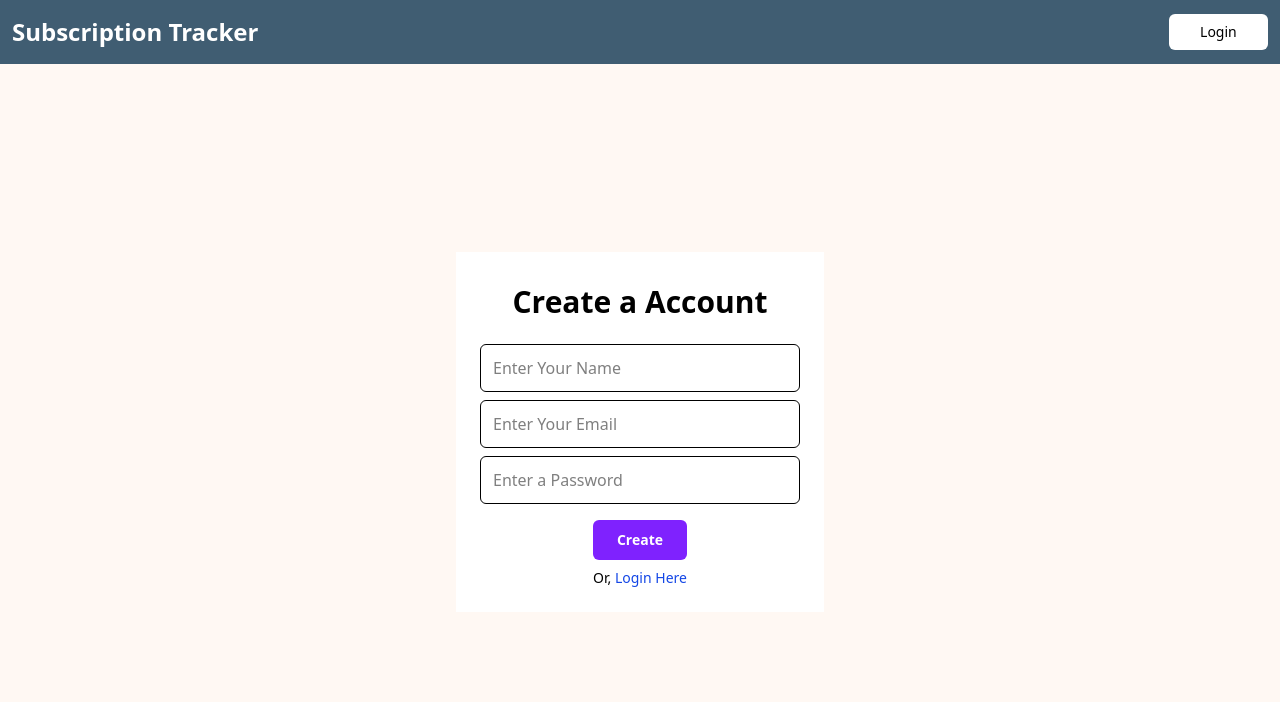
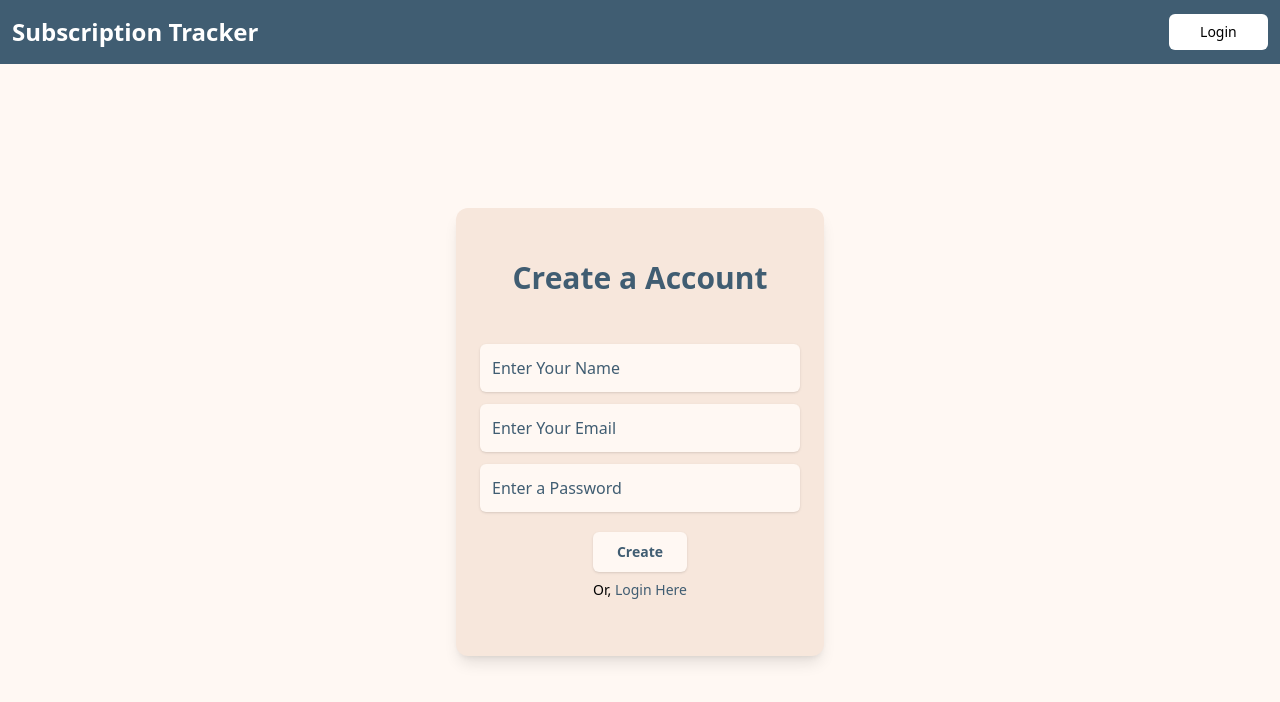
Before and after one commit to sajidzamanme/Subscription-Tracker, a React (Vite) app in the folder frontend/: page /signup in a window 1280 px wide. Shown: the top 702 px of the page. Built offline with nearby package versions, Linux system fonts and the light colour scheme.

Commit message:
Update color schemes and implement dashViewHome

```diff
--- a/frontend/src/components/CustomBtn.jsx
+++ b/frontend/src/components/CustomBtn.jsx
@@ -8,7 +8,7 @@ const CustomBtn = ({
       onClick={handleClick}
       className={`${
         classList ||
-        "min-w-[6.2rem] bg-white text-black p-2 rounded-md text-sm hover:bg-gray-300"
+        "min-w-[6.2rem] bg-white text-black p-2 rounded-md text-sm font-medium hover:bg-gray-300"
       }`}
     >
       {label}
--- a/frontend/src/components/DashViewHome.jsx
+++ b/frontend/src/components/DashViewHome.jsx
@@ -1,10 +1,16 @@
+import useSubscriptionsStore from "../stores/useSubscriptionsStore";
 import useUserStore from "../stores/useUserStore";
 
 const DashViewHome = () => {
   const { user } = useUserStore();
+  const {subscriptions} = useSubscriptionsStore();
+  console.log(subscriptions);
 
   return (
-    <div className="w-[92%] max-w-xl h-[6rem] flex flex-row items-center justify-between bg-[#758694] rounded-xl p-4 m-4">
+    <section
+      id="dashViewHome"
+      className="w-full max-w-xl h-[6rem] flex flex-row items-center justify-between bg-[#758694] rounded-xl p-4"
+    >
       {/* Add ... if name is too long */}
       <div className="flex flex-col items-start justify-center">
         <h1 className="text-white font-semibold text-2xl">{user.name}</h1>
@@ -16,7 +22,7 @@ const DashViewHome = () => {
           Subscriptions: 10
         </h1>
       </div>
-    </div>
+    </section>
   );
 };
 
--- a/frontend/src/components/Navbar.jsx
+++ b/frontend/src/components/Navbar.jsx
@@ -6,14 +6,16 @@ import { useEffect, useState } from "react";
 const Navbar = () => {
   const { loggedIn, setLoggedIn } = useLoginState();
   const [buttonText, setButtonText] = useState("Signup/Login");
+
   const navigate = useNavigate();
+
   useEffect(() => {
     if (loggedIn) setButtonText("Logout");
     else setButtonText("Login");
   }, [loggedIn]);
 
   return (
-    <div className="bg-[#405D72] h-[4rem] w-full">
+    <nav id="navbar" className="bg-[#405D72] h-[4rem] w-full">
       <div className="h-full container mx-auto flex flex-row justify-between items-center p-3">
         <Link to={"/"} className="text-2xl font-bold text-white">
           Subscription Tracker
@@ -30,7 +32,7 @@ const Navbar = () => {
           }}
         />
       </div>
-    </div>
+    </nav>
   );
 };
 
--- a/frontend/src/components/WelcomeBox.jsx
+++ b/frontend/src/components/WelcomeBox.jsx
@@ -5,8 +5,8 @@ const WelcomeBox = () => {
   const navigate = useNavigate();
 
   return (
-    <>
-      <h1 className="max-w-lg text-5xl text-center font-semibold mt-32">
+    <section id="welcomeBox" className="h-full w-full flex flex-col justify-start items-center gap-6 mt-32">
+      <h1 className="max-w-lg text-5xl text-center font-semibold">
         Track All Your Subscriptions Easily With Us
       </h1>
       <CustomBtn
@@ -16,7 +16,7 @@ const WelcomeBox = () => {
         }
         handleClick={() => navigate("/signup")}
       />
-    </>
+    </section>
   );
 };
 
--- a/frontend/src/layouts/MainLayout.jsx
+++ b/frontend/src/layouts/MainLayout.jsx
@@ -6,9 +6,9 @@ const MainLayout = () => {
     <div className="h-dvh w-full">
       <NavBar />
 
-      <div className="h-[calc(100%-4rem)] w-full">
+      <main className="h-[calc(100%-4rem)] w-full">
         <Outlet />
-      </div>
+      </main>
     </div>
   );
 };
--- a/frontend/src/pages/HomePage.jsx
+++ b/frontend/src/pages/HomePage.jsx
@@ -1,15 +1,15 @@
 import useLoginState from "../stores/useLoginState";
 import WelcomeBox from "../components/WelcomeBox";
-import DashViewHome from "../components/DashViewHome";
+import HomeView from "./HomeView";
 
 const HomePage = () => {
   const { loggedIn } = useLoginState();
 
   return (
-    <div className="h-full flex flex-col items-center gap-6">
+    <section id="homepage" className="h-full flex flex-col items-center gap-6">
       {!loggedIn && <WelcomeBox />}
-      {loggedIn && <DashViewHome />}
-    </div>
+      {loggedIn && <HomeView />}
+    </section>
   );
 };
 
--- /dev/null
+++ b/frontend/src/pages/HomeView.jsx
@@ -0,0 +1,11 @@
+import DashViewHome from "../components/DashViewHome";
+
+const HomeView = () => {
+  return (
+    <div id="homeview" className="h-full w-full flex flex-col justify-start items-center py-4 px-6">
+      <DashViewHome />
+    </div>
+  );
+};
+
+export default HomeView;
--- a/frontend/src/pages/SignUpPage.jsx
+++ b/frontend/src/pages/SignUpPage.jsx
@@ -29,20 +29,21 @@ const SignUpPage = () => {
 
   return (
     <div className="h-full w-full flex flex-col justify-center items-center">
-      <div className="bg-white flex flex-col items-center justify-start">
+      <div className="bg-[#F7E7DC] shadow-lg rounded-xl flex flex-col items-center justify-start">
         <form
+          id="signupForm"
           onSubmit={handleSubmit}
-          className="flex flex-col gap-4 p-6 items-start justify-start"
+          className="flex flex-col gap-5 p-6 items-start justify-start"
         >
-          <h1 className="self-center text-3xl font-semibold py-2">
+          <h1 className="self-center text-[#405D72] text-3xl font-bold py-7">
             Create a Account
           </h1>
 
-          <div className="w-[20rem] flex flex-col gap-2">
+          <div className="w-[20rem] flex flex-col gap-3">
             <input
               type="text"
               value={formData.name}
-              className="border h-[3rem] rounded-md pl-3"
+              className="bg-[#FFF8F3] h-[3rem] rounded-md text-[#405D72] pl-3 shadow-sm placeholder:text-[#405D72]"
               placeholder="Enter Your Name"
               onChange={(e) =>
                 setFormData((prevState) => ({
@@ -54,7 +55,7 @@ const SignUpPage = () => {
             <input
               type="email"
               value={formData.email}
-              className="border h-[3rem] rounded-md pl-3"
+              className="bg-[#FFF8F3] h-[3rem] rounded-md text-[#405D72] pl-3 shadow-sm placeholder:text-[#405D72]"
               placeholder="Enter Your Email"
               onChange={(e) =>
                 setFormData((prevState) => ({
@@ -66,7 +67,7 @@ const SignUpPage = () => {
             <input
               type="password"
               value={formData.password}
-              className="border h-[3rem] rounded-md pl-3"
+              className="bg-[#FFF8F3] h-[3rem] rounded-md text-[#405D72] pl-3 shadow-sm placeholder:text-[#405D72]"
               placeholder="Enter a Password"
               onChange={(e) =>
                 setFormData((prevState) => ({
@@ -77,18 +78,18 @@ const SignUpPage = () => {
             />
           </div>
 
-          <div className="w-full flex flex-col gap-2 justify-center items-center">
+          <div className="w-full flex flex-col gap-2 justify-center items-center pb-8">
             <CustomBtn
               label="Create"
               classList={
-                "bg-violet-600 text-white px-6 py-2.5 font-semibold rounded-md text-sm hover:bg-violet-500"
+                "bg-[#FFF8F3] text-[#405D72] px-6 py-2.5 font-semibold rounded-md text-sm shadow-sm hover:bg-[#fddac3]"
               }
             />
             <h1 className="text-sm">
               Or,{" "}
               <Link
                 to={"/login"}
-                className="text-blue-700 hover:text-blue-900 font-medium"
+                className="text-[#405D72] hover:text-[#758694] font-medium"
               >
                 Login Here
               </Link>
--- a/frontend/src/stores/useLoginState.js
+++ b/frontend/src/stores/useLoginState.js
@@ -2,7 +2,7 @@ import { create } from "zustand";
 
 const useLoginState = create((set) => ({
   loggedIn: false,
-  setLoggedIn: (newState) => set({loggedIn: newState}),
-}))
+  setLoggedIn: (newState) => set({ loggedIn: newState }),
+}));
 
 export default useLoginState;
--- a/frontend/src/stores/useSubscriptionsStore.js
+++ b/frontend/src/stores/useSubscriptionsStore.js
@@ -1,8 +1,8 @@
 import { create } from "zustand";
 
 const useSubscriptionsStore = create((set) => ({
-  subscriptions: [],
-  setSubscriptions: (newSub) => set((prev) => ({subscriptions: [...prev, newSub]})), // May need changes
+  subscriptions: {},
+  setSubscriptions: (newSub) => set({ subscriptions: newSub }),
 }));
 
 export default useSubscriptionsStore;
--- a/frontend/src/stores/useUserStore.js
+++ b/frontend/src/stores/useUserStore.js
@@ -2,10 +2,11 @@ import { create } from "zustand";
 
 const useUserStore = create((set) => ({
   user: {
+    id: "",
     name: "",
     email: "",
   },
-  setUser: (newUser) => set({user: newUser}),
+  setUser: (newUser) => set({ user: newUser }),
 }));
 
 export default useUserStore;
```
Also changed, not shown: frontend/src/pages/LogInPage.jsx (+21 -15 lines), 2 other files (tests, documents, lock files or other folders).
